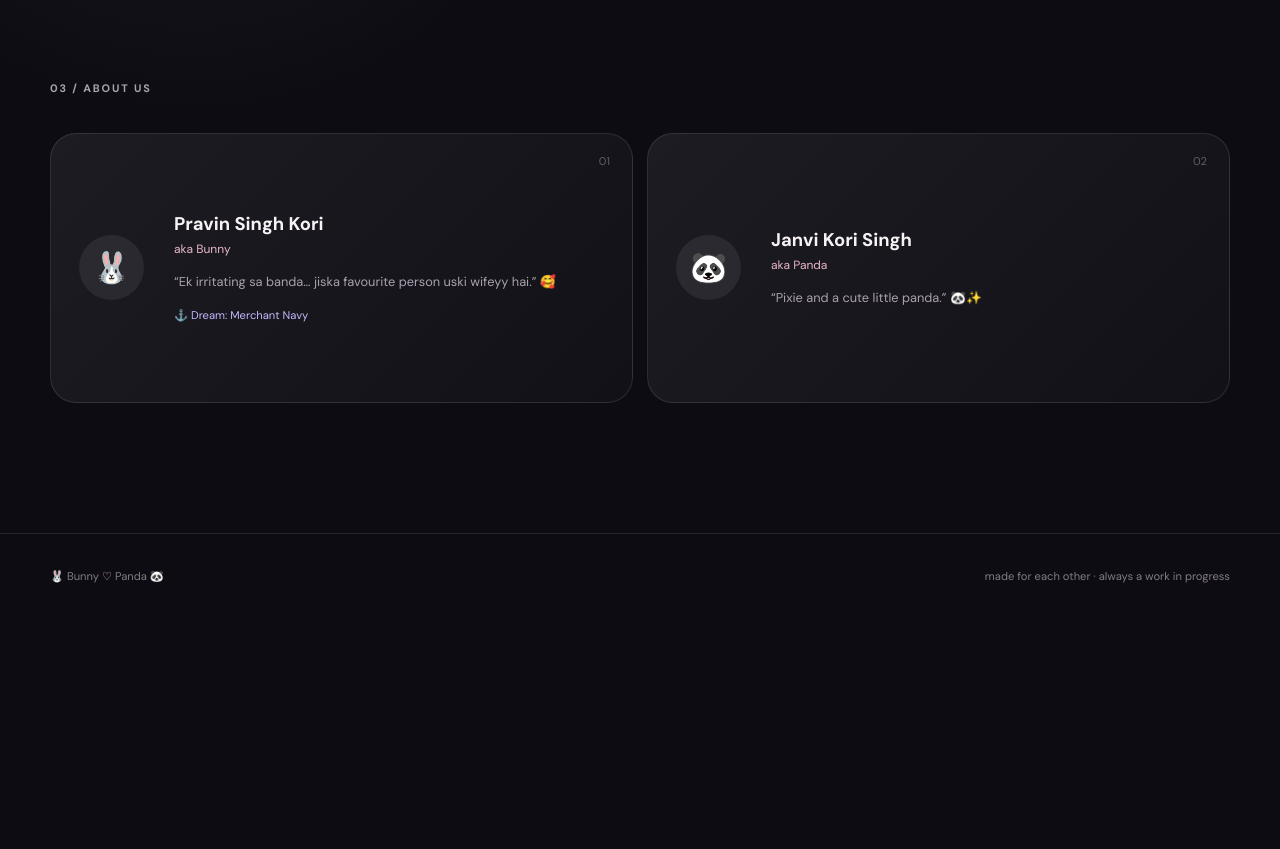
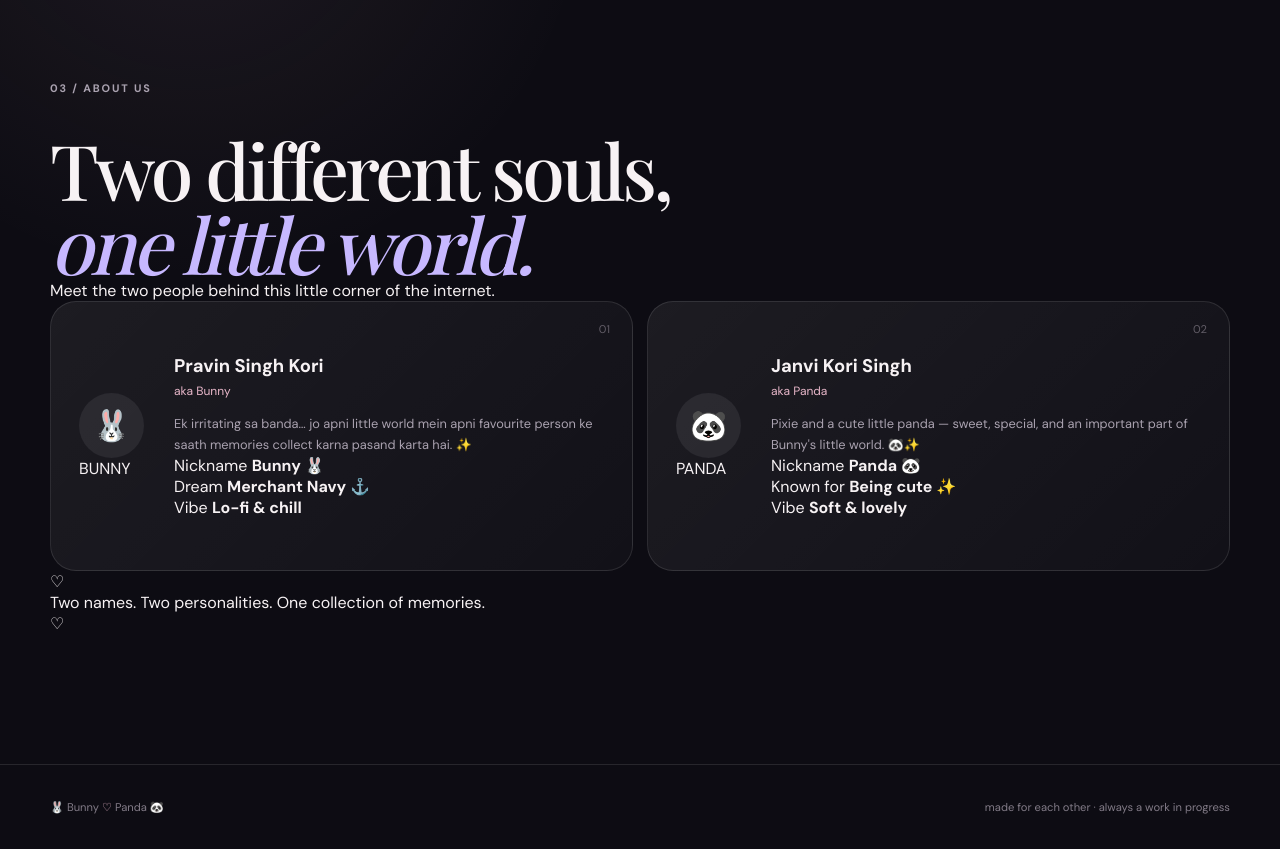
Before and after one commit to bunny1606/panda-bunny-life, a plain HTML site: page index.html in a window 1280 px wide. Shown: the part 2380-3229 px from the top of the page. Before the commit the page ends 2998 px from the top, so only its background shows below. Drawn offline with nearby package versions, Linux system fonts and the light colour scheme.

Commit message:
Upgrade About Us section

```diff
--- a/index.html
+++ b/index.html
@@ -165,27 +165,96 @@
 
     <section class="about-preview section" id="about">
   <div class="section-label">03 / ABOUT US</div>
+
+  <div class="about-heading">
+    <h2>Two different souls,<br><em>one little world.</em></h2>
+    <p>
+      Meet the two people behind this little corner of the internet.
+    </p>
+  </div>
+
   <div class="people">
-        <article class="person">
+
+    <article class="person person-bunny">
       <span class="person-number">01</span>
+
+      <div class="person-top">
         <div class="person-emoji">🐰</div>
-          <div>
+        <div class="person-tag">BUNNY</div>
+      </div>
+
+      <div class="person-info">
         <h3>Pravin Singh Kori</h3>
         <p class="nickname">aka Bunny</p>
-            <p>“Ek irritating sa banda… jiska favourite person uski wifeyy hai.” 🥰</p>
-            <span class="dream">⚓ Dream: Merchant Navy</span>
+
+        <p class="person-description">
+          Ek irritating sa banda… jo apni little world mein
+          apni favourite person ke saath memories collect
+          karna pasand karta hai. ✨
+        </p>
+
+        <div class="person-details">
+          <div>
+            <span>Nickname</span>
+            <strong>Bunny 🐰</strong>
+          </div>
+
+          <div>
+            <span>Dream</span>
+            <strong>Merchant Navy ⚓</strong>
+          </div>
+
+          <div>
+            <span>Vibe</span>
+            <strong>Lo-fi & chill</strong>
+          </div>
+        </div>
       </div>
     </article>
 
-        <article class="person">
+    <article class="person person-panda">
       <span class="person-number">02</span>
+
+      <div class="person-top">
         <div class="person-emoji">🐼</div>
-          <div>
+        <div class="person-tag">PANDA</div>
+      </div>
+
+      <div class="person-info">
         <h3>Janvi Kori Singh</h3>
         <p class="nickname">aka Panda</p>
-            <p>“Pixie and a cute little panda.” 🐼✨</p>
+
+        <p class="person-description">
+          Pixie and a cute little panda —
+          sweet, special, and an important part of
+          Bunny's little world. 🐼✨
+        </p>
+
+        <div class="person-details">
+          <div>
+            <span>Nickname</span>
+            <strong>Panda 🐼</strong>
+          </div>
+
+          <div>
+            <span>Known for</span>
+            <strong>Being cute ✨</strong>
+          </div>
+
+          <div>
+            <span>Vibe</span>
+            <strong>Soft & lovely</strong>
+          </div>
+        </div>
       </div>
     </article>
+
+  </div>
+
+  <div class="about-bottom-note">
+    <span>♡</span>
+    <p>Two names. Two personalities. One collection of memories.</p>
+    <span>♡</span>
   </div>
 </section>
   </main>
```
Lines whose indentation alone changed are shown as unchanged.
